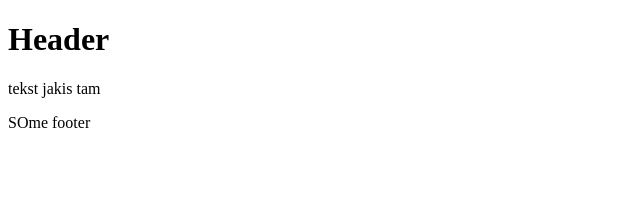
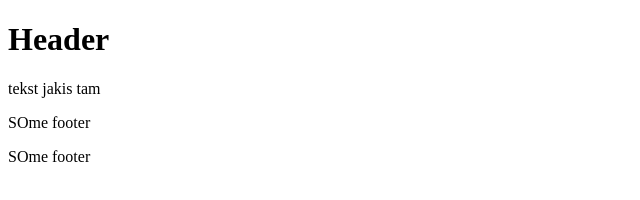
Before and after one commit to olgaflegel/test1, a plain HTML site: page index.html in a window 1280 px wide. Shown: the whole page, without its empty margins (0-640 px from the left). Drawn offline with Linux system fonts and the light colour scheme.

Commit message:
new footer
Ive added second footer

```diff
--- a/index.html
+++ b/index.html
@@ -15,5 +15,8 @@
 	<footer>
 	<p> SOme footer</p>
 	</footer>
+	<footer>
+	<p> SOme footer</p>
+	</footer>
 </body>
 </html>
```
